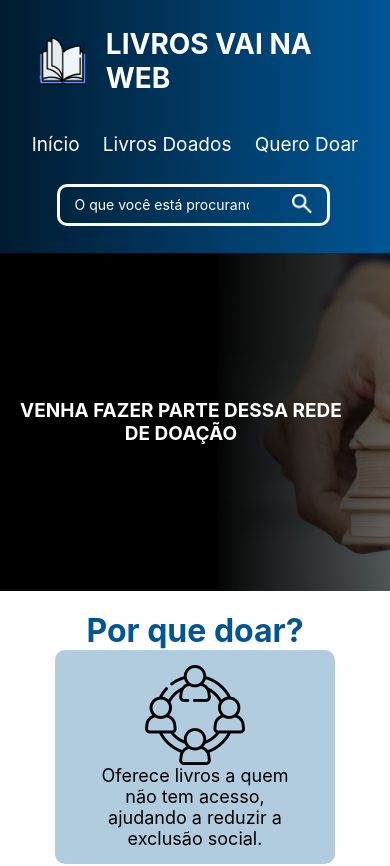
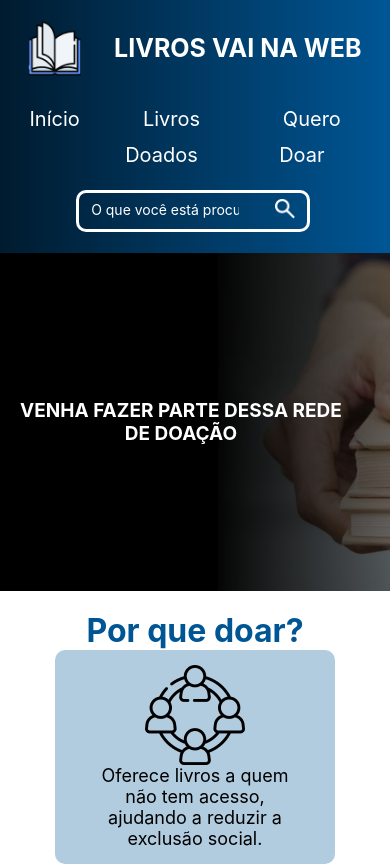
Before and after one commit to bronzefloo/desafiofinal, a React (Vite) app: page / in a window 390 px wide. Shown: the top 866 px of the page. Built offline with nearby package versions, Linux system fonts and the light colour scheme.

Commit message:
novaheader1

```diff
--- a/src/Components/header/header.module.scss
+++ b/src/Components/header/header.module.scss
@@ -76,7 +76,7 @@
     }
 
 .logoHeader {
-  width: 80%;
+  width: 90%;
   justify-content: space-around;
 
   img {
@@ -84,8 +84,8 @@
 }
 
   h1 {
-  font-size: 28px;
-  margin-left: 20px;
+  font-size: 25px;
+  margin-left: 15px;
 }
 }
 
@@ -101,14 +101,14 @@ ul {
 }
 
 .link {
-  font-size: 19px;
-  padding: 11px;
+  font-size: 20px;
+  padding: 10px;
 
  }
   }
 
 .barradepesquisa {
-  width: 70%;
+  width: 60%;
   height: 5vh;
 
   input {
```
